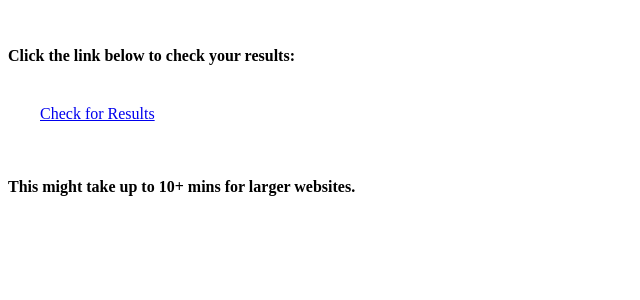
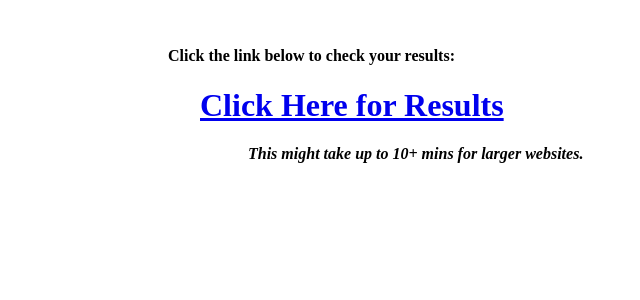
Before and after one commit to nmschorr/linkcheck, a Flask app: template templates/results.html in a window 1280 px wide. Shown: the top 300 px of the page, without its empty margins (0-640 px from the left). Run offline with Flask 2, Linux system fonts and the light colour scheme; the template is opened without the code that fills it, so the values that code supplies are empty.

Commit message:
Tidied up fonts.
Signed-off-by: nmschorr <nancyschorr@yahoo.com>

```diff
--- a/templates/results.html
+++ b/templates/results.html
@@ -11,52 +11,33 @@
 </style>
 </head>
 
-
-<body onload="bodyReady();" style="{padding-left:5em; }" >
-        <!--script src="/templates/varsenv.js" >-->
-<script>
-
-
-</script>
-
+<style>body {padding-left:10em;}</style>
+<body" >
 
 <br>
 <p></p>
-
-
 
 <p></p>
 
 
 <h4>  Click the link below to check your results:</h4>
-<br>
+
 <script>
 var fname = '{{ name }} ';
 var df = document.referrer;
 var statd = "static/"
-var newURL = "<a href=" + df + statd + fname + ">Check for Results</a>";
-document.write("&nbsp;&nbsp;&nbsp;&nbsp;&nbsp;&nbsp;&nbsp;&nbsp;");
+var divy = "<div style=padding-left:2em;>";
+var newURL = "<h1><a href=" + df + statd + fname + ">Click Here for Results</a></h1>";
+document.write(divy);
 
 document.write(newURL);
-document.write("<br>");
+document.write("</div>");
 document.write("<p></p>");
-document.write(homeURL);
 </script>
 
-
-
-<script>
-
-
-</script>
-
-
-
-<br>
-
-
-   <h4> This might take up to 10+ mins for larger websites.</h4>
-
+<div style=padding-left:5em;>
+   <h4><i> This might take up to 10+ mins for larger websites.</i></h4>
+</div>
 
 </body>
 
@@ -65,7 +46,6 @@ document.write(homeURL);
 <meta http-equiv="Pragma" content="no-cache" />
 <meta http-equiv="Expires" content="-1" />
 
-
 </head>
 
 
```
